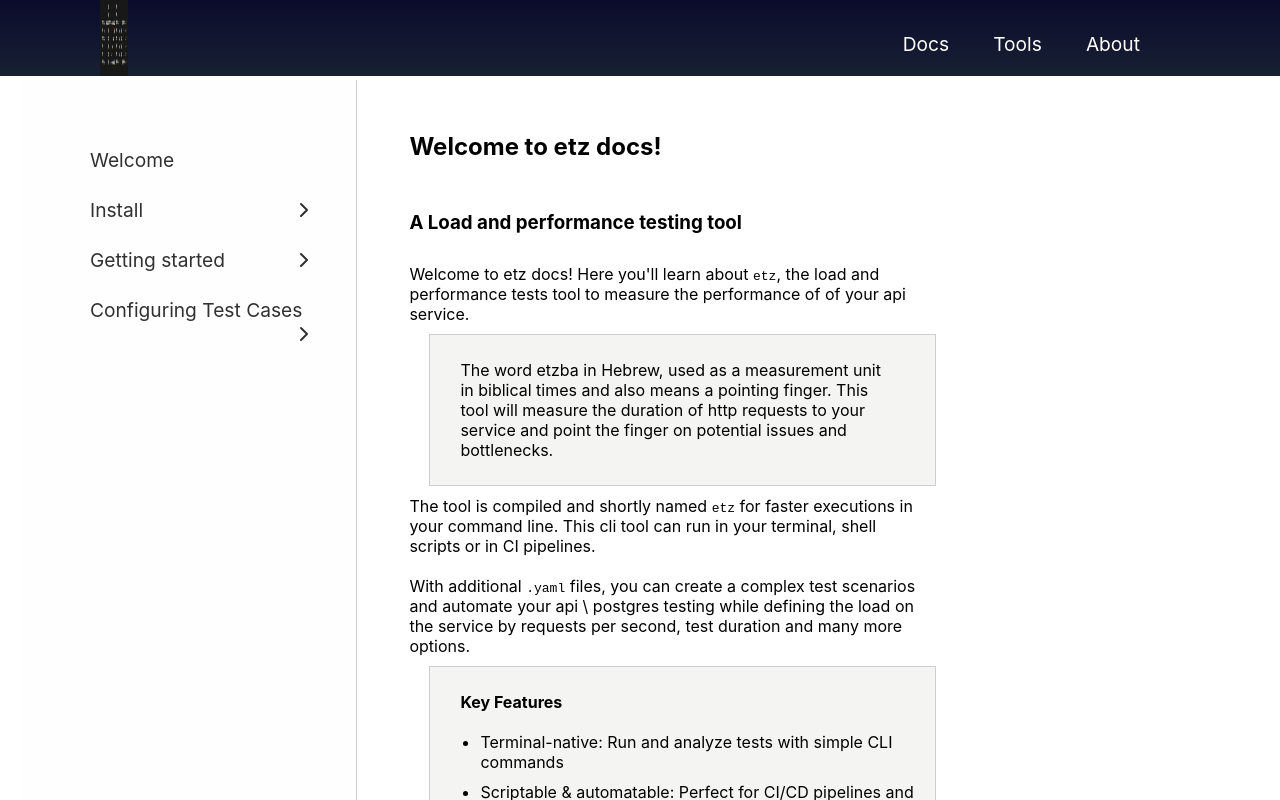
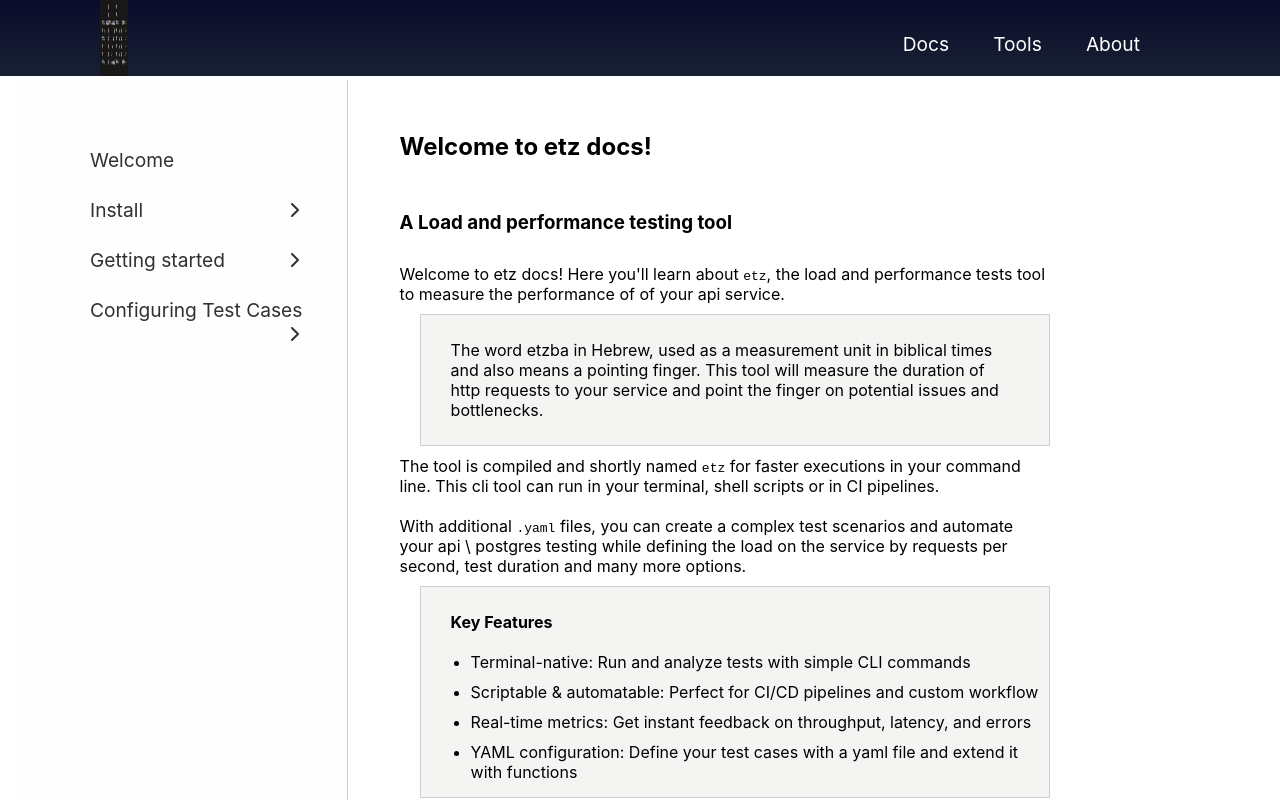
Before and after one commit to etzba/wwwvite, a React (Vite) app: page /docs/welcome in a window 1280 px wide. Shown: the top 800 px of the page. Built offline with nearby package versions, Linux system fonts and the light colour scheme.

Commit message:
set gh pages and cms block

```diff
--- a/package.json
+++ b/package.json
@@ -2,7 +2,6 @@
   "name": "vite-app",
   "private": true,
   "version": "0.1.0",
-  "homepage": "https://etzba.github.io/",
   "type": "module",
   "scripts": {
     "dev": "vite",
@@ -14,6 +13,7 @@
   },
   "dependencies": {
     "react": "^19.2.6",
+    "react-copy-to-clipboard": "^5.1.1",
     "react-dom": "^19.2.6",
     "react-router-dom": "^7.16.0",
     "vite-plugin-commonjs": "^0.10.4"
--- a/src/components/CodeBlock.jsx
+++ b/src/components/CodeBlock.jsx
@@ -1,4 +1,5 @@
 import React from "react";
+import { CopyToClipboard } from "react-copy-to-clipboard";
 import "../styles/code.css";
 
 const CodeBlock = ({ code }) => {
@@ -6,7 +7,7 @@ const CodeBlock = ({ code }) => {
     <div>
       <div className="code-container">
         <pre className="code-snippet">
-          <code>{code}</code>
+          <code>{code}</code><CopyToClipboard className="code-copy" text={code}><button>Copy</button></CopyToClipboard>
         </pre>
       </div>
     </div>
--- a/src/styles/code.css
+++ b/src/styles/code.css
@@ -9,7 +9,8 @@
   background-color: #4a4646; /* Dark background for contrast */
   color: #f8f8f2; /* Light text for readability */
   padding: 15px 10px 15px 10px;
-  border-radius: 5px; /* Rounded corners */
+  border-radius: 5px;
+  border:#f1fa8c;
   font-family: "Monospace", monospace; /* Monospace font */
   font-size: 16px; /* Slightly larger font size for readability */
   overflow-x: auto; /* Enable horizontal scrolling for long lines */
@@ -28,3 +29,8 @@
 .code-snippet .string {
   color: #f1fa8c; /* Highlight color for strings */
 }
+
+/* Optional: Highlight strings */
+.code-copy {
+  float: right;
+}
--- a/src/styles/pages.css
+++ b/src/styles/pages.css
@@ -1,7 +1,7 @@
 .page {
   padding: 80px 40px 30px 20px;
   position: sticky;
-  width: 80%;
+  width: 90%;
   display: inline;
   font-family: Optimistic Display, -apple-system, ui-sans-serif, system-ui, sans-serif, Apple Color Emoji, Segoe UI Emoji, Segoe UI Symbol, Noto Color Emoji;
 }
--- a/src/styles/sidebar.css
+++ b/src/styles/sidebar.css
@@ -18,7 +18,7 @@
 
 .sidebar {
   background-color: #e3e6e2;
-  width: 35%;
+  width: 30%;
   padding: 60px 30px 30px 20px;
   height: 100%;
   position: sticky;
--- a/vite.config.js
+++ b/vite.config.js
@@ -4,6 +4,7 @@ import commonjs from "vite-plugin-commonjs";
 
 // https://vite.dev/config/
 export default defineConfig({
+  base: "/wwwvite/",
   plugins: [
     react(),
     commonjs(),
```
Also changed, not shown: 1 other file (tests, documents, lock files or other folders).
